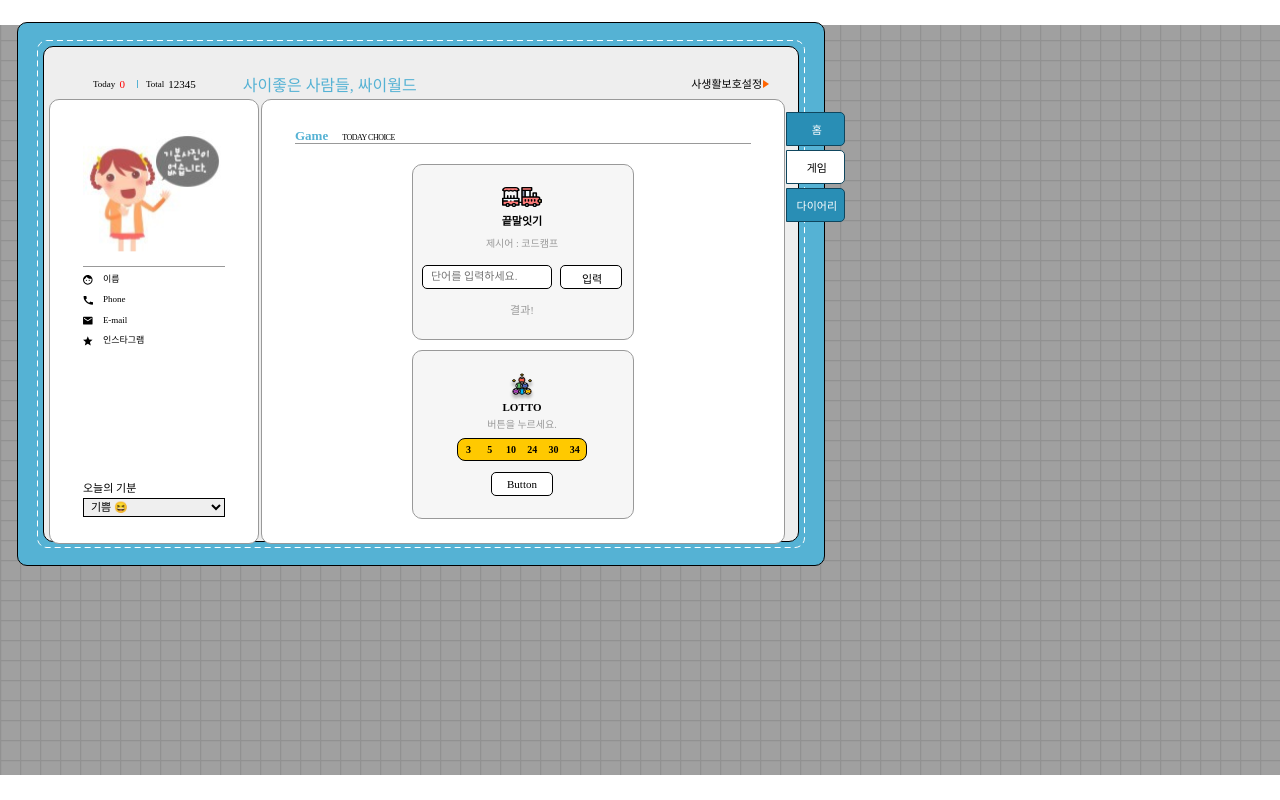
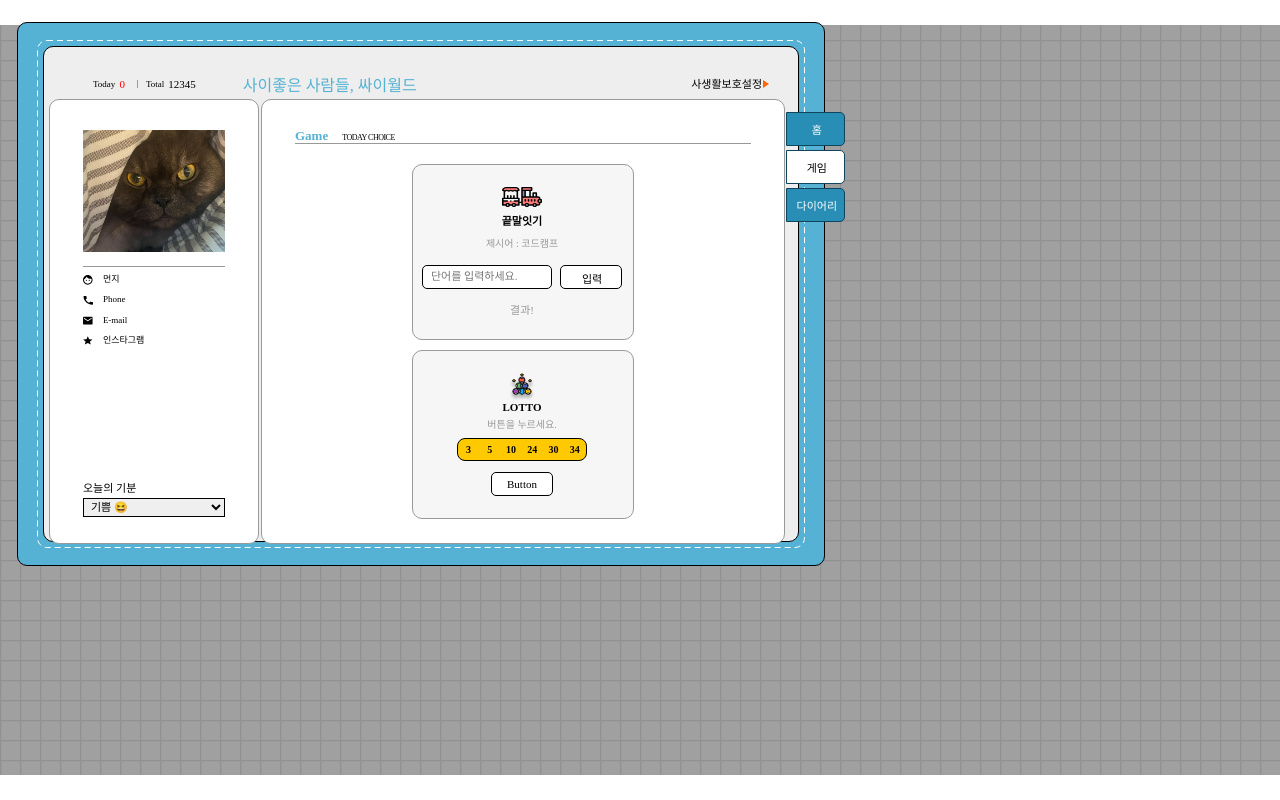
Before and after one commit to 102wy/next-cywold, a Next.js app: page /game in a window 1280 px wide. Built offline with nearby package versions, Linux system fonts and the light colour scheme; a web font is replaced by a local one.

Commit message:
FIX: 프로필 사진,정보 수정

```diff
--- a/components/Profile/index.jsx
+++ b/components/Profile/index.jsx
@@ -4,12 +4,12 @@ import { Line, Feeling, Infobox, ProfileWrap } from "./styles";
 const Profile = () => {
   return (
     <ProfileWrap>
-      <img src="/images/cyworldProfile 1.svg" alt="프로필 사진" />
+      <img src="/images/profile.jpg" alt="프로필 사진" />
       <Line />
       <Infobox>
         <li>
           <img src="/images/icon_name.svg" alt="아이콘" />
-          <p>이름</p>
+          <p>먼지</p>
         </li>
         <li>
           <img src="/images/icon_call.svg" alt="아이콘" />
@@ -19,7 +19,7 @@ const Profile = () => {
           <img src="/images/icon_mail.svg" alt="아이콘" />
           <p>E-mail</p>
         </li>
-        <li>
+        <li onClick={() => window.open('https://www.instagram.com/dust_pepper')}>
           <img src="/images/icon_star.svg" alt="아이콘" />
           <p>인스타그램</p>
         </li>
--- a/components/Profile/styles.jsx
+++ b/components/Profile/styles.jsx
@@ -39,6 +39,10 @@ export const Infobox = styled.ul`
     p{
       font-size: .9rem;
       line-height: 1.075rem;
+      cursor: pointer;
+      &:hover{
+        text-decoration: underline;
+      }
     }
   }
 `
```
Also changed, not shown: public/images/profile.jpg (added).
